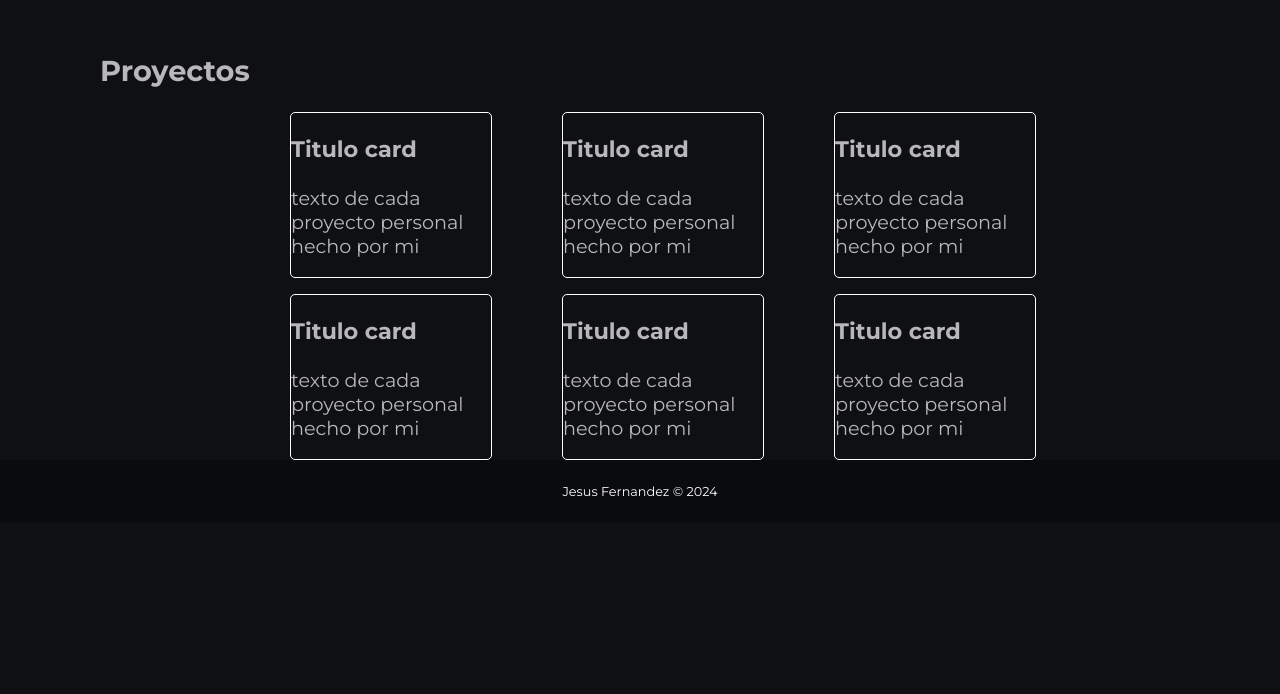
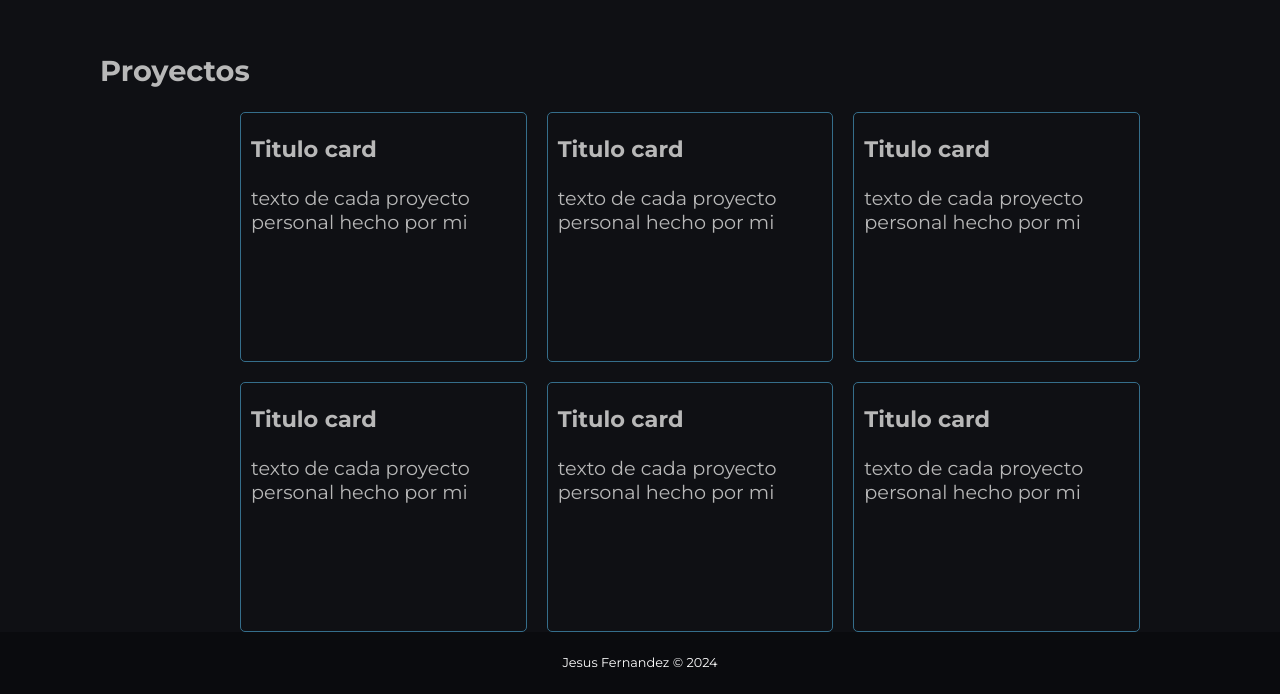
Before and after one commit to JFernandez180717/mi-portafolio, a plain HTML site: page index.html in a window 1280 px wide. Shown: the part 1259-1953 px from the top of the page. Before the commit the page ends 1781 px from the top, so only its background shows below. Drawn offline with Linux system fonts and the light colour scheme.

Commit message:
se realizaron mejoras en los estilos

```diff
--- a/assets/styles.css
+++ b/assets/styles.css
@@ -43,7 +43,6 @@ header {
     color: #356e8b;
     text-shadow: 0 0 3px rgba(255, 255, 255, 0.393);
     cursor: pointer;
-    transform: scale(8);
 }
 
 .main {
@@ -111,6 +110,8 @@ header {
     border-radius: 8%;
     color: #356e8b;
     cursor: pointer;
+    scale: 1.1;
+    box-shadow: 0 0 2px white;
 }
 
 .projects {
@@ -122,18 +123,24 @@ header {
 
 .container-projects {
     display: grid;
-    max-width: 800px;
-    grid-template-columns: repeat(auto-fit, minmax(200px, 1fr));
+    max-width: 900px;
+    grid-template-columns: repeat(auto-fill, minmax(250px, 1fr));
+    grid-auto-rows: 250px;
     margin: 0 auto;
-    gap: 16px;
+    gap: 20px;
 }
 
 .project-card {
-    border: 1px solid white;
+    border: 1px solid #356e8b;
     border-radius: 5px;
-    box-shadow: inset;
-    width: 200px;
     height: auto;
+    padding: 0 10px;
+    transition: all 300ms ease;
+}
+
+.project-card:hover {
+    scale: 1.1;
+    box-shadow: 0 0 2px white;
 }
 
 .footer {
```
